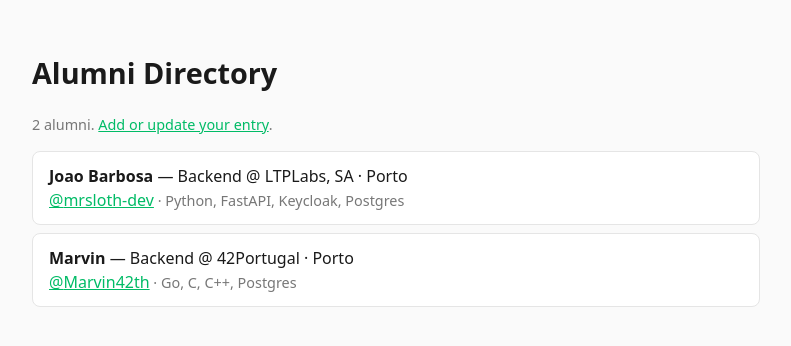
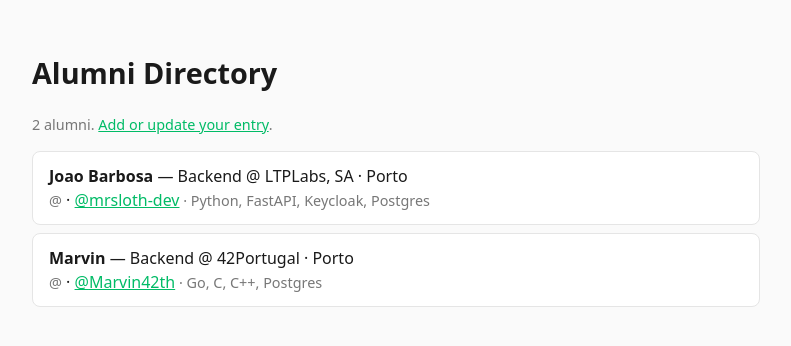
Before and after one commit to AlumniPortugal/AlumniPortugal.github.io, a Next.js app: page /directory in a window 1280 px wide. Shown: the top 346 px of the page, without its empty margins (244-1035 px from the left). Built offline with nearby package versions, Linux system fonts and the light colour scheme.

Commit message:
add intra_username

```diff
--- a/app/directory/page.tsx
+++ b/app/directory/page.tsx
@@ -15,11 +15,12 @@
       </p>
       <ul className="people">
         {people.map((a) => (
-          <li key={a.github}>
+          <li key={a.intra_username}>
             <strong>{a.name}</strong> — {a.field}
             {a.company ? ` @ ${a.company}` : ''}
             {a.location ? ` · ${a.location}` : ''}
             <br />
+            <span className="muted">@{a.intra_username}</span> ·{' '}
             <a href={`https://github.com/${a.github}`}>@{a.github}</a>
             {a.skills?.length ? <span className="muted"> · {a.skills.join(', ')}</span> : null}
           </li>
--- a/lib/alumni.ts
+++ b/lib/alumni.ts
@@ -3,6 +3,7 @@
 import yaml from 'js-yaml';
 
 export type Alumni = {
+  intra_username: string;
   name: string;
   github: string;
   field: string;
```
